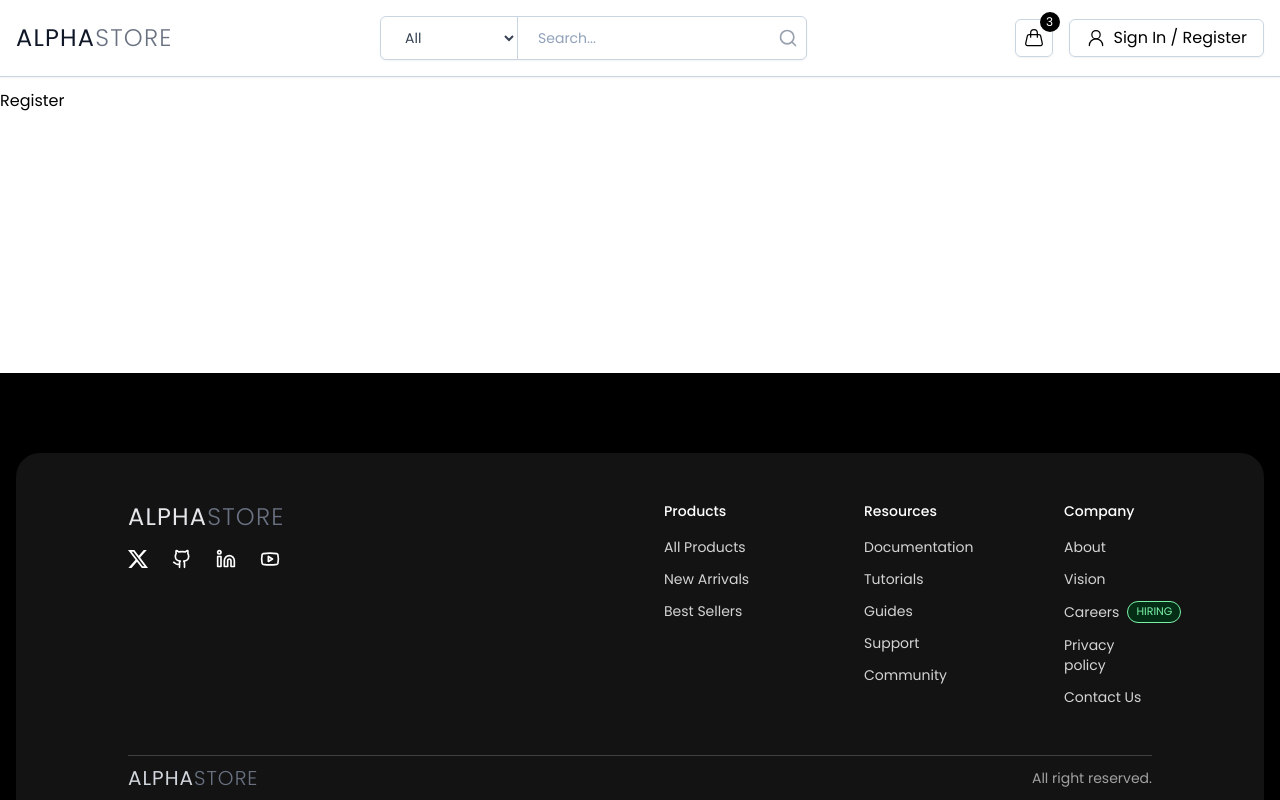
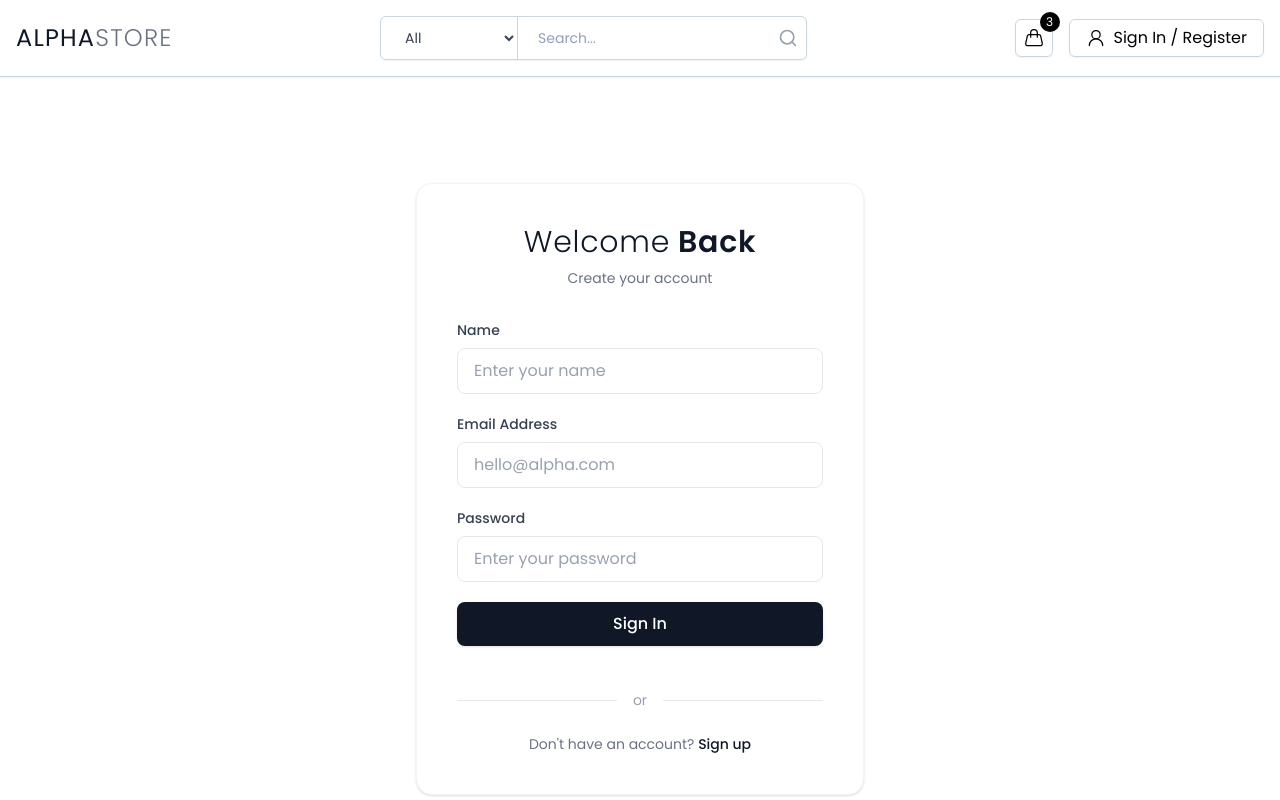
Before and after one commit to munnadotin/CodeAlpha_E-Commerce, a React (Vite) app in the folder frontend/: page /register in a window 1280 px wide. Shown: the top 800 px of the page. Built offline with nearby package versions, Linux system fonts and the light colour scheme.

Commit message:
register page completed

```diff
--- a/frontend/src/pages/Login.tsx
+++ b/frontend/src/pages/Login.tsx
@@ -10,7 +10,7 @@ const Login = () => {
   }
 
   return (
-    <div className="min-h-screen bg-gray-50 flex items-center justify-center py-10 px-4">
+    <div className="min-h-screen flex items-center justify-center py-10 px-4">
       <div className="max-w-md w-full mx-auto">
         <div className="bg-white rounded-2xl shadow-sm border border-gray-100 p-8 md:p-10">
 
--- a/frontend/src/pages/Register.tsx
+++ b/frontend/src/pages/Register.tsx
@@ -1,6 +1,130 @@
+import { useForm } from "react-hook-form"
+import type { RegisterCredentials } from "../types/auth.type"
+import { Link } from "react-router-dom";
+
 function Register() {
+  const { register, handleSubmit, formState: { errors } } = useForm<RegisterCredentials>();
+
+  const onsubmit = (data: RegisterCredentials) => {
+    console.log(data);
+  }
   return (
-    <div>Register</div>
+    <div className="min-h-screen flex items-center justify-center py-10 px-4">
+      <div className="max-w-md w-full mx-auto">
+        <div className="bg-white rounded-2xl shadow-sm border border-gray-100 p-8 md:p-10">
+
+          {/* Header */}
+          <div className="text-center mb-8">
+            <h1 className="text-3xl font-light tracking-wide text-gray-900">
+              Welcome<span className="font-semibold"> Back</span>
+            </h1>
+            <p className="text-gray-500 text-sm mt-2">Create your account</p>
+          </div>
+
+          <form onSubmit={handleSubmit(onsubmit)} className="space-y-5">
+            {/* Name */}
+            <div>
+              <label htmlFor="name" className="block text-gray-700 text-sm font-medium mb-2">
+                Name
+              </label>
+              <input
+                id="name"
+                type="text"
+                {...register("name", {
+                  required: {
+                    value: true,
+                    message: "Name is required"
+                  },
+                  minLength: {
+                    value: 2,
+                    message: "Name must be at least 2 characters"
+                  }
+                })}
+                className="w-full px-4 py-2.5 border border-gray-200 rounded-lg focus:outline-none focus:border-gray-400 transition-colors text-gray-800 placeholder-gray-400"
+                placeholder="Enter your name"
+              />
+              {errors.name && (
+                <p className="text-red-500 text-xs mt-1.5">{errors.name.message}</p>
+              )}
+            </div>
+
+            {/* Email Field */}
+            <div>
+              <label htmlFor="email" className="block text-gray-700 text-sm font-medium mb-2">
+                Email Address
+              </label>
+              <input
+                id="email"
+                type="email"
+                {...register("email", { required: "Email is required" })}
+                className="w-full px-4 py-2.5 border border-gray-200 rounded-lg focus:outline-none focus:border-gray-400 transition-colors text-gray-800 placeholder-gray-400"
+                placeholder="hello@alpha.com"
+              />
+              {errors.email && (
+                <p className="text-red-500 text-xs mt-1.5">{errors.email.message}</p>
+              )}
+            </div>
+
+            {/* Password Field */}
+            <div>
+              <label htmlFor="password" className="block text-gray-700 text-sm font-medium mb-2">
+                Password
+              </label>
+              <input
+                id="password"
+                type="password"
+                {...register("password", {
+                  required: {
+                    value: true,
+                    message: "Password is required"
+                  },
+                  minLength: {
+                    value: 6,
+                    message: "Password must be at least 6 characters"
+                  }
+                })}
+                className="w-full px-4 py-2.5 border border-gray-200 rounded-lg focus:outline-none focus:border-gray-400 transition-colors text-gray-800 placeholder-gray-400"
+                placeholder="Enter your password"
+              />
+              {errors.password && (
+                <p className="text-red-500 text-xs mt-1.5">{errors.password.message}</p>
+              )}
+            </div>
+
+            {/* Login Button */}
+            <button
+              type="submit"
+              className="w-full bg-gray-900 hover:bg-gray-800 text-white font-medium py-2.5 rounded-lg transition-all duration-200 shadow-sm hover:shadow-md cursor-pointer"
+            >
+              Sign In
+            </button>
+
+            {/* Divider */}
+            <div className="relative my-6">
+              <div className="absolute inset-0 flex items-center">
+                <div className="w-full border-t border-gray-200"></div>
+              </div>
+              <div className="relative flex justify-center text-sm">
+                <span className="px-4 bg-white text-gray-400">or</span>
+              </div>
+            </div>
+
+            {/* Sign Up Link */}
+            <div className="text-center">
+              <p className="text-sm text-gray-500">
+                Don't have an account?{' '}
+                <Link
+                  to="/login"
+                  className="text-gray-900 font-medium hover:underline"
+                >
+                  Sign up
+                </Link>
+              </p>
+            </div>
+          </form>
+        </div>
+      </div>
+    </div>
   )
 }
 
```
